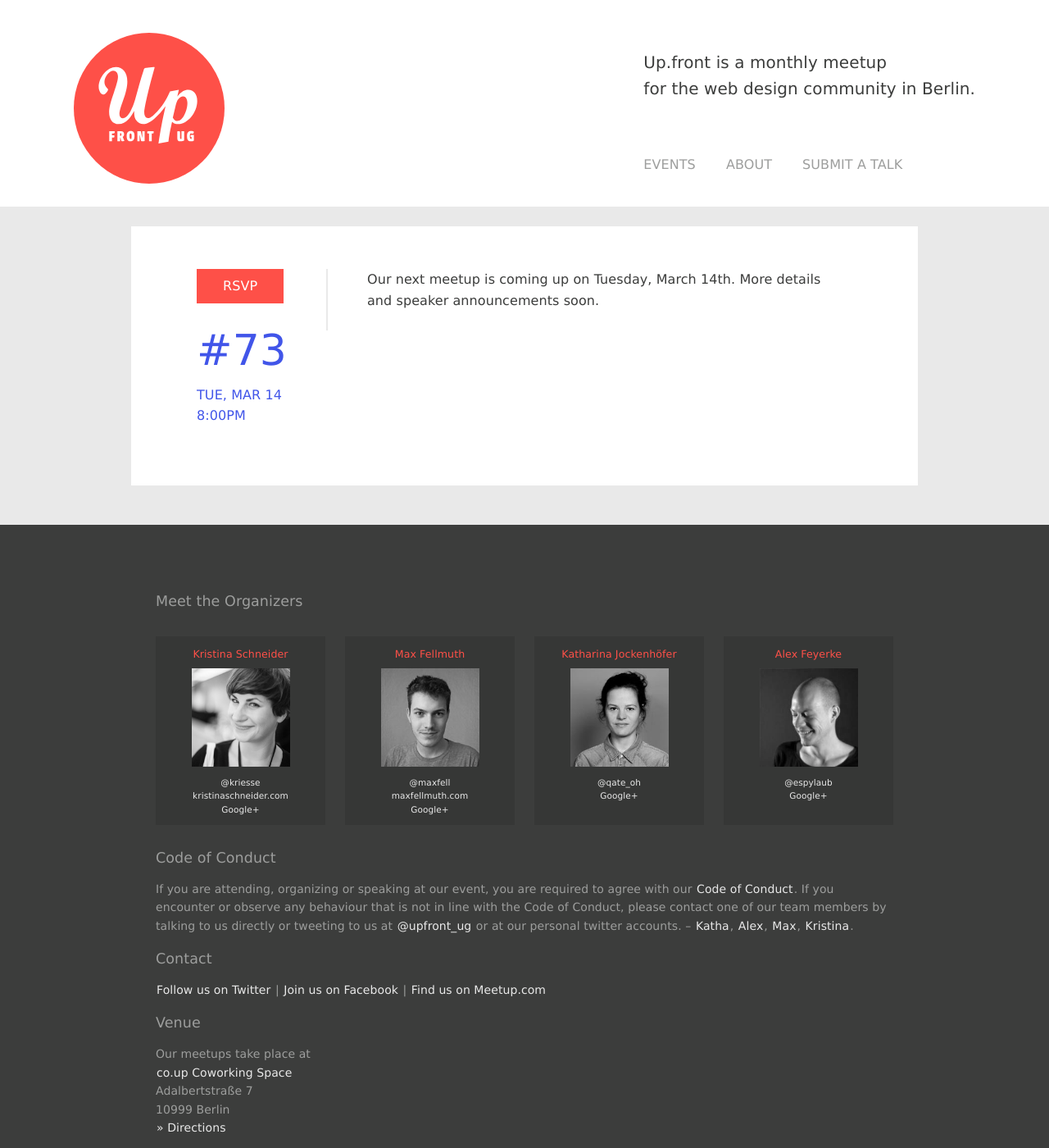
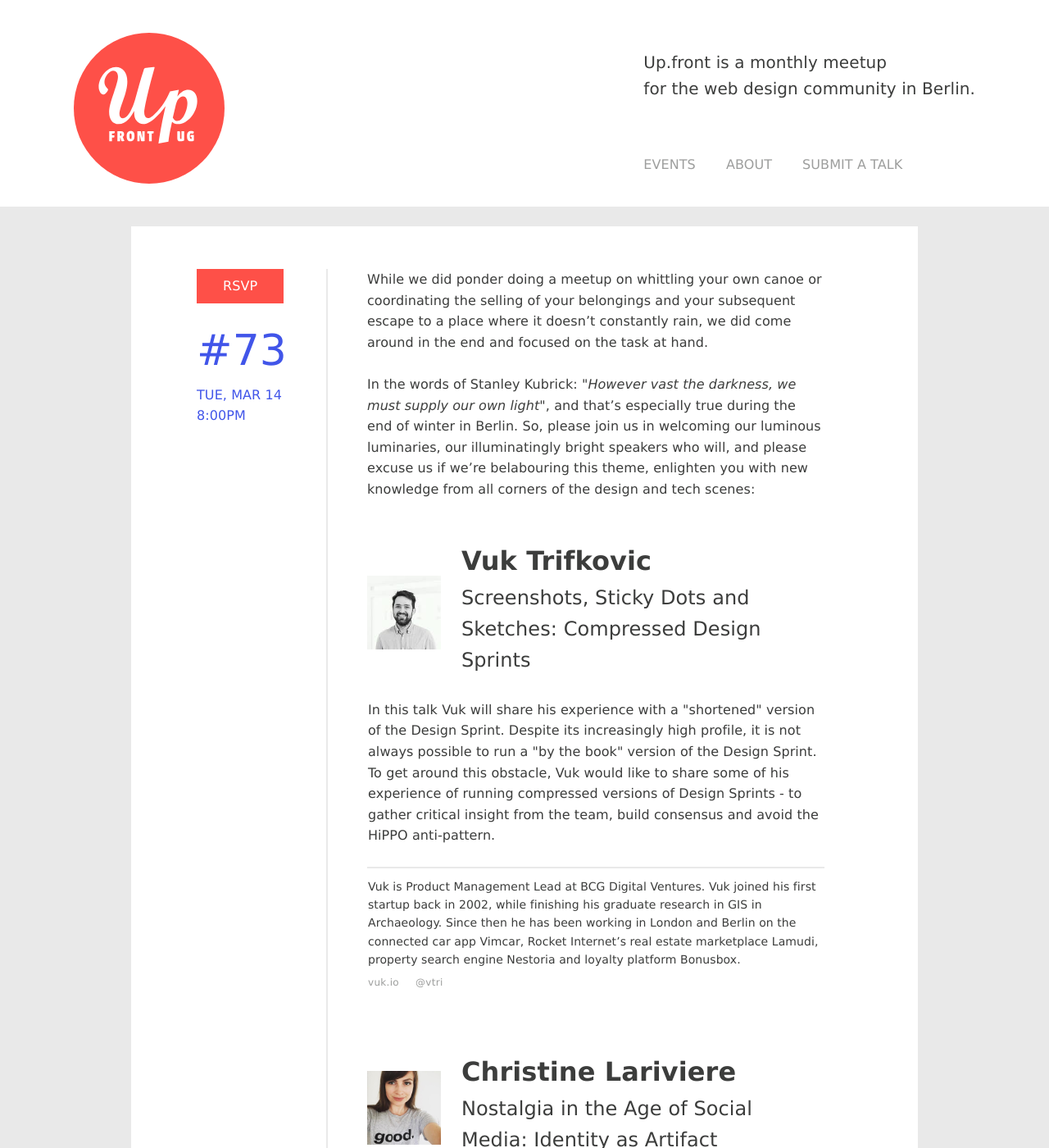
Before and after one commit to upfrontug/upfrontug.github.io, a Jekyll site: the page built from _posts/2017-03-14-meetup.html, in a window 1280 px wide and 1400 px high. Shown: the whole window at 82% size. Built offline with Jekyll 4.4.1, drawn with Linux system fonts in a browser that asks for light colours; a script that is not in the unit is left out; some of the changed text lies outside the part shown.

Commit message:
feat: added full post for 73, missing info for marie

```diff
--- a/_posts/2017-03-14-meetup.html
+++ b/_posts/2017-03-14-meetup.html
@@ -1,6 +1,32 @@
 ---
   counter:  '73'
   meetup: 'https://www.meetup.com/up-front-ug/events/237828412/'
-  intro: 'Our next meetup is coming up on Tuesday, March 14th. More details and speaker announcements soon.'
-
+  intro: 'While we did ponder doing a meetup on whittling your own canoe or coordinating the selling of your belongings and your subsequent escape to a place where it doesn’t constantly rain, we did come around in the end and focused on the task at hand.<br/><br/>In the words of Stanley Kubrick: <i>"However vast the darkness, we must supply our own light"</i>, and that’s especially true during the end of winter in Berlin. So, please join us in welcoming our luminous luminaries, our illuminatingly bright speakers who will, and please excuse us if we’re belabouring this theme, enlighten you with new knowledge from all corners of the design and tech scenes:'
+  talks:
+    - name: 'Vuk Trifkovic'
+      title: 'Screenshots, Sticky Dots and Sketches: Compressed Design Sprints'
+      picture: 'vuk-trifkovic-73.jpg'
+      desc: 'In this talk Vuk will share his experience with a "shortened" version of the Design Sprint. Despite its increasingly high profile, it is not always possible to run a "by the book" version of the Design Sprint. To get around this obstacle, Vuk would like to share some of his experience of running compressed versions of Design Sprints - to gather critical insight from the team, build consensus and avoid the HiPPO anti-pattern.'
+      bio: 'Vuk is Product Management Lead at BCG Digital Ventures. Vuk joined his first startup back in 2002, while finishing his graduate research in GIS in Archaeology. Since then he has been working in London and Berlin on the connected car app Vimcar, Rocket Internet’s real estate marketplace Lamudi, property search engine Nestoria and loyalty platform Bonusbox.'
+      links:
+        - url: 'https://vuk.io'
+          title: 'vuk.io'
+        - url: 'https://twitter.com/vtri'
+          title: '@vtri'
+    - name: 'Christine Lariviere'
+      title: 'Nostalgia in the Age of Social Media: Identity as Artifact'
+      picture: 'christine-lariviere.jpg'
+      desc: 'Nostalgia is a sentimentality for the past, which may be expressed through certain consumerist behaviours: the collection and accumulation of memorabilia. In her talk, Christine asks: how do we satisfy our nostalgic impulses in the ephemeral digital age?'
+      bio: 'Christine is a social media strategist with a data-driven approach. She focuses on community building and engagement, while also leveraging social media for lead generation.'
+      links:
+        - url: 'https://twitter.com/cdlariviere'
+          title: '@cdlariviere'
+    - name: 'Marie LeBlanc Flanagan'
+      title: 'To be announced'
+      picture: 'marie-flanagan.jpg'
+      desc: 'tba'
+      bio: 'tba'
+      links:
+        - url: 'https://marieflanagan.io'
+          title: 'marieflanagan.io'
 ---
```
Also changed, not shown: images/talks/christine-lariviere.jpg (added), images/talks/marie-flanagan.jpg (added), images/talks/vuk-trifkovic-73.jpg (added).
